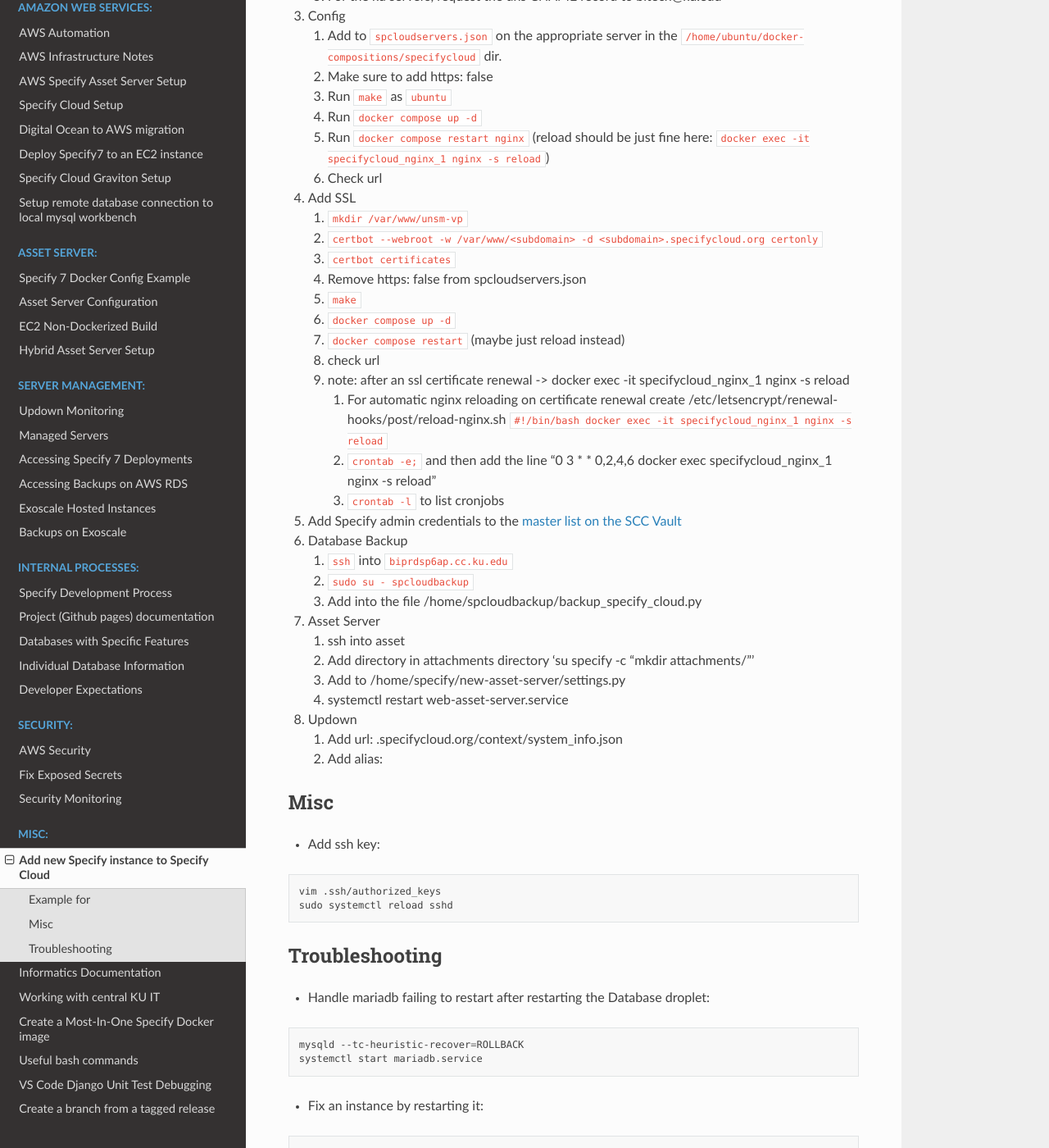
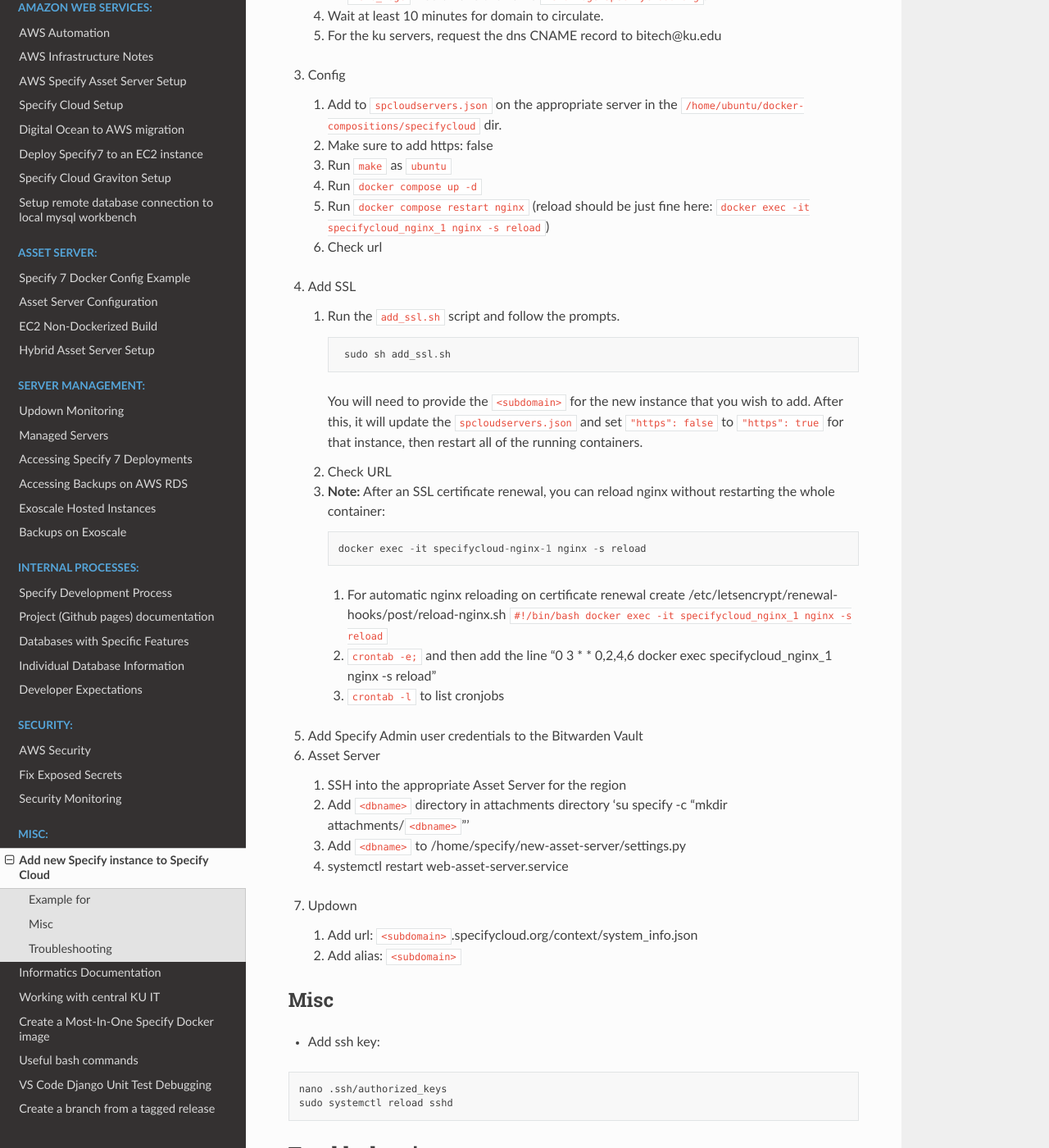
Before and after one commit to specify/specify.github.io, a Sphinx documentation site: the page built from sphinx/misc/add_new_instance_to_specify_cloud.md, in a window 1280 px wide and 1400 px high, scrolled down 622 px. Shown: the whole window at 82% size. Built offline with Sphinx 7.4.7 and the Read the Docs theme 2.0.0, drawn with Linux system fonts in a browser that asks for light colours; some of the changed text lies outside the part shown.

Commit message:
Update Specify Cloud Instance Instructions

````diff
--- a/sphinx/misc/add_new_instance_to_specify_cloud.md
+++ b/sphinx/misc/add_new_instance_to_specify_cloud.md
@@ -24,38 +24,35 @@
 	5. Run `docker compose restart nginx` (reload should be just fine here: `docker exec -it specifycloud_nginx_1 nginx -s reload`)
 	6. Check url
 4. Add SSL
-	1. `mkdir /var/www/unsm-vp`
-	2. `certbot --webroot -w /var/www/<subdomain> -d <subdomain>.specifycloud.org certonly`
-	3. `certbot certificates`
-	4. Remove https: false from spcloudservers.json
-	5. `make`
-	6. `docker compose up -d`
-	7. `docker compose restart`  (maybe just reload instead)
-	8. check url
-	9. note: after an ssl certificate renewal -> docker exec -it specifycloud_nginx_1 nginx -s reload
+	1. Run the `add_ssl.sh` script and follow the prompts.
+	   ```
+		sudo sh add_ssl.sh
+	   ```
+	   You will need to provide the `<subdomain>` for the new instance that you wish to add. After this, it will update the `spcloudservers.json` and set `"https": false` to `"https": true` for that instance, then restart all of the running containers.
+	8. Check URL
+	9. **Note:** After an SSL certificate renewal, you can reload nginx without restarting the whole container:
+	    ```
+		docker exec -it specifycloud-nginx-1 nginx -s reload
+		```
 		1. For automatic nginx reloading on certificate renewal create /etc/letsencrypt/renewal-hooks/post/reload-nginx.sh `#!/bin/bash docker exec -it specifycloud_nginx_1 nginx -s reload`
 		2. `crontab -e;` and then add the line "0 3 * * 0,2,4,6 docker exec specifycloud_nginx_1 nginx -s reload"
 		3. `crontab -l` to list cronjobs
-5. Add Specify admin credentials to the [master list on the SCC Vault](https://docs.google.com/spreadsheets/d/1saSYJJDJdATwZvzFz873wvC-DkyBQsIQ66un1lpILE4/edit#gid=690980104)
-6. Database Backup
-	1. `ssh` into `biprdsp6ap.cc.ku.edu`
-	2. `sudo su - spcloudbackup`
-	3. Add <dbname> into the file /home/spcloudbackup/backup_specify_cloud.py
+5. Add Specify Admin user credentials to the Bitwarden Vault
 7. Asset Server
-	1. ssh into asset
-	2. Add <dbname> directory in attachments directory 'su specify -c "mkdir attachments/<dbname>"'
-	3. Add <dbname> to /home/specify/new-asset-server/settings.py
+	1. SSH into the appropriate Asset Server for the region
+	2. Add `<dbname>` directory in attachments directory 'su specify -c "mkdir attachments/`<dbname>`"'
+	3. Add `<dbname>` to /home/specify/new-asset-server/settings.py
 	4. systemctl restart web-asset-server.service
 8. Updown
-	1. Add url: <subdomain>.specifycloud.org/context/system_info.json
-	2. Add alias: <subdomain>
+	1. Add url: `<subdomain>`.specifycloud.org/context/system_info.json
+	2. Add alias: `<subdomain>`
 
 ## Misc
 
 * Add ssh key:
 
 ```bash
-vim .ssh/authorized_keys
+nano .ssh/authorized_keys
 sudo systemctl reload sshd
 ```
 
@@ -71,8 +68,8 @@
 * Fix an instance by restarting it:
 
 ```bash
-sudo docker exec -it specifycloud_nginx_1 nginx -s reload;
+sudo docker exec -it specifycloud-nginx-1 nginx -s reload;
 sudo docker stop client client-worker;
 sudo docker compose up -d;
-sudo docker exec -it specifycloud_nginx_1 nginx -s reload;
+sudo docker exec -it specifycloud-nginx-1 nginx -s reload;
 ```
````
